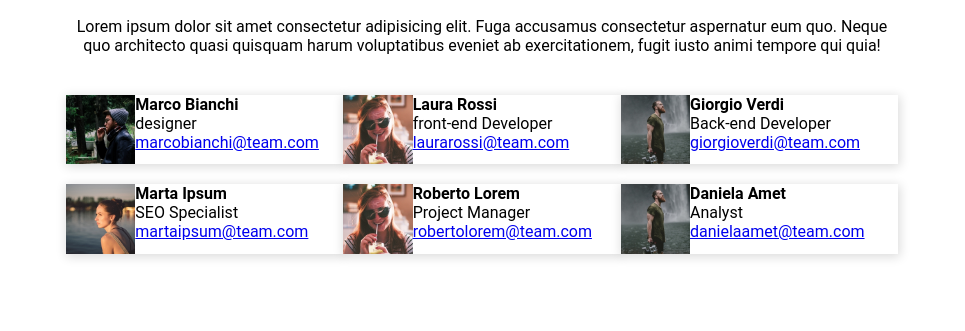
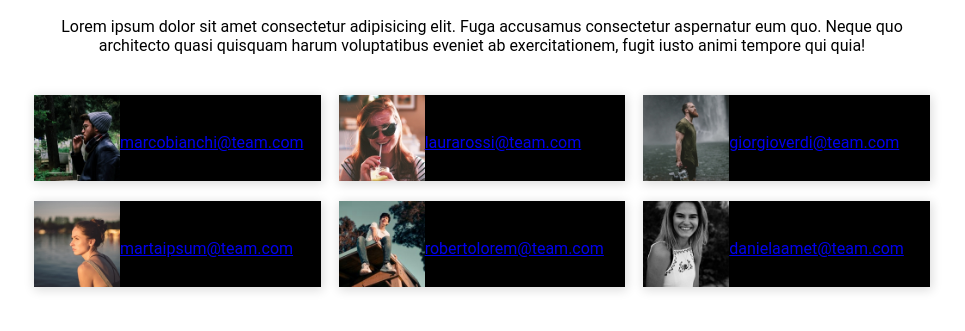
Before and after one commit to Antonius131/html-css-float-cards, a plain HTML site: page index.html in a window 1280 px wide. Shown: the part 71-402 px from the top of the page, without its empty margins (158-1123 px from the left). Drawn offline with Linux system fonts and the light colour scheme.

Commit message:
column spacing

```diff
--- a/css/style.css
+++ b/css/style.css
@@ -14,7 +14,7 @@ body {
 /* title container */
 
 .container {
-    max-width:65%;
+    max-width: 70%;
     margin: 0 auto;
 }
 
@@ -47,18 +47,22 @@ body {
 }
 
 .card {
-    /* background-color: #000; */
+    background-color: #000;
     box-shadow: 1px 2px 10px 1px rgba(0,0,0,.14);
-    width: calc(100% / 3);
+    width: 32%;
     float: left;
 }
 
+.cards-row .card:nth-child(2) {
+    margin: 0% 2%;
+}
+
 .card img {
-    width: 25%;
+    width: 30%;
     float: left;
 }
 
 .member-profile {
-    width: 75%;
+    width: 70%;
     float: left;
 }
--- a/index.html
+++ b/index.html
@@ -60,7 +60,7 @@
                     </div>
                 </div>
                 <div class="card">
-                    <img src="./img/female1.png" alt="roberto-lorem">
+                    <img src="./img/male3.png" alt="roberto-lorem">
                     <div class="member-profile">
                         <h4>Roberto Lorem</h4>
                         <p>Project Manager</p>
@@ -68,7 +68,7 @@
                     </div>
                 </div>
                 <div class="card">
-                    <img src="./img/male2.png" alt="daniela-amet">
+                    <img src="./img/female3.png" alt="daniela-amet">
                     <div class="member-profile">
                         <h4>Daniela Amet</h4>
                         <p>Analyst</p>
```
